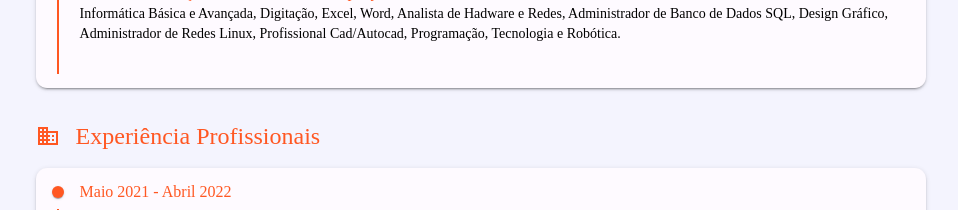
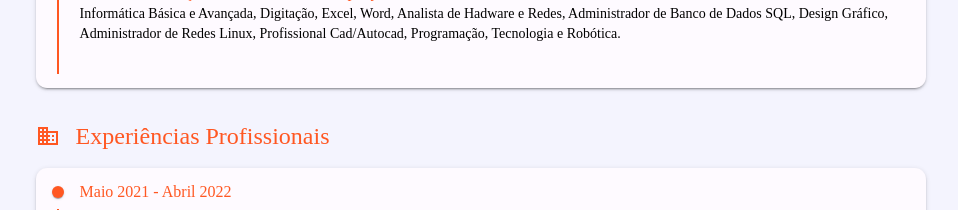
Before and after one commit to m4rcos-dev/m4rcos-dev.github.io, a React (Create React App) app in the folder portfolio/: page /about in a window 1280 px wide. Shown: the part 1620-1830 px from the top of the page, without its empty margins (295-1253 px from the left). Built offline with nearby package versions, Linux system fonts and the light colour scheme; a small style sheet from the web is missing.

Commit message:
:bug: fix: fixed height ExperienceTimeLine | fixed ortografia Experiências Profissionais

```diff
--- a/portfolio/src/components/ExperienceTimeLine.js
+++ b/portfolio/src/components/ExperienceTimeLine.js
@@ -62,7 +62,7 @@ class ExperienceTimeLine extends Component {
 
         <BoxCustomBg
           sx={{
-            height: '1220px',
+            height: '1237px',
             m: '0.5rem 0rem 2rem 0rem',
             p: '0rem 0rem 1rem 0rem',
             bgcolor: `primary.${currentTheme}`,
--- a/portfolio/src/data/dataPageAbout.js
+++ b/portfolio/src/data/dataPageAbout.js
@@ -310,7 +310,7 @@ export const dataExperienceTimeLine = (colorIcon, sizeIcon) => {
     head: [
       {
         icon: <BusinessIcon sx={{ color: colorIcon, }} fontSize={sizeIcon} />,
-        title: 'Experiência Profissionais',
+        title: 'Experiências Profissionais',
       }
     ],
     body: [
```
